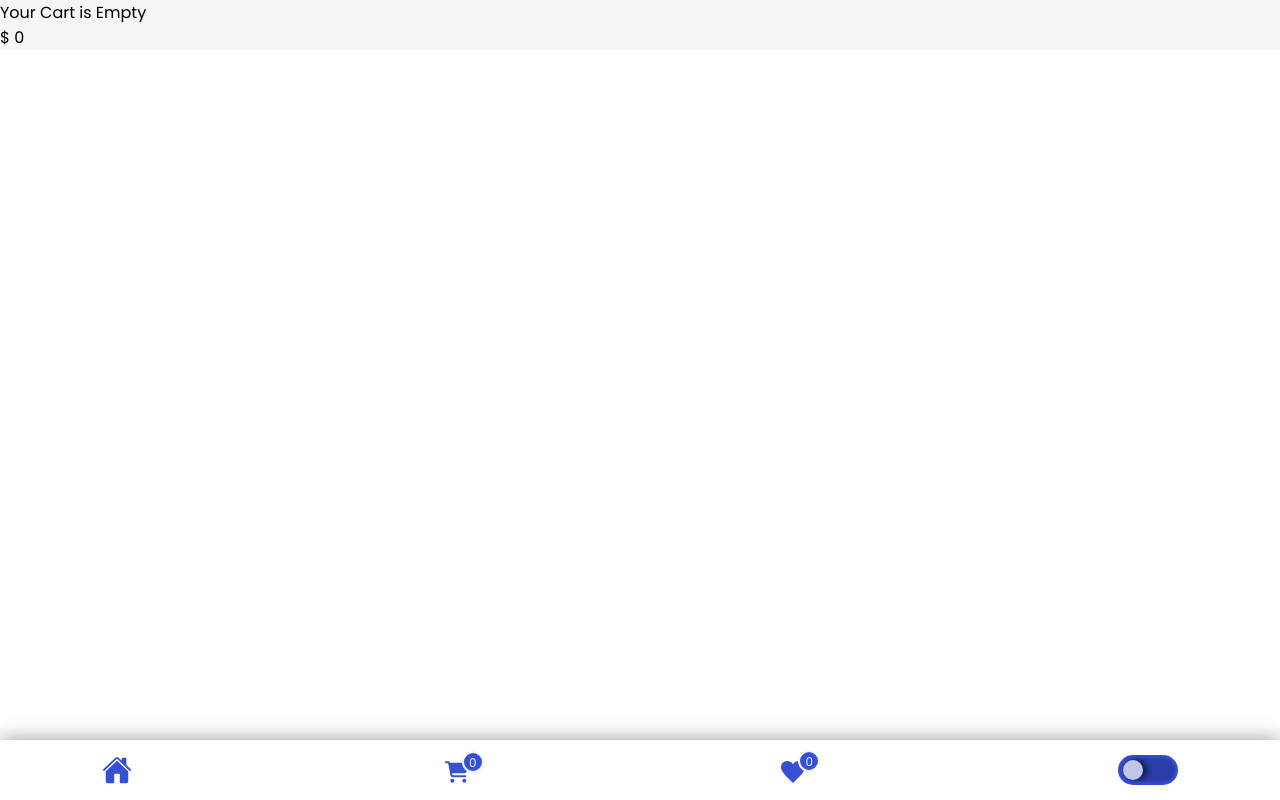
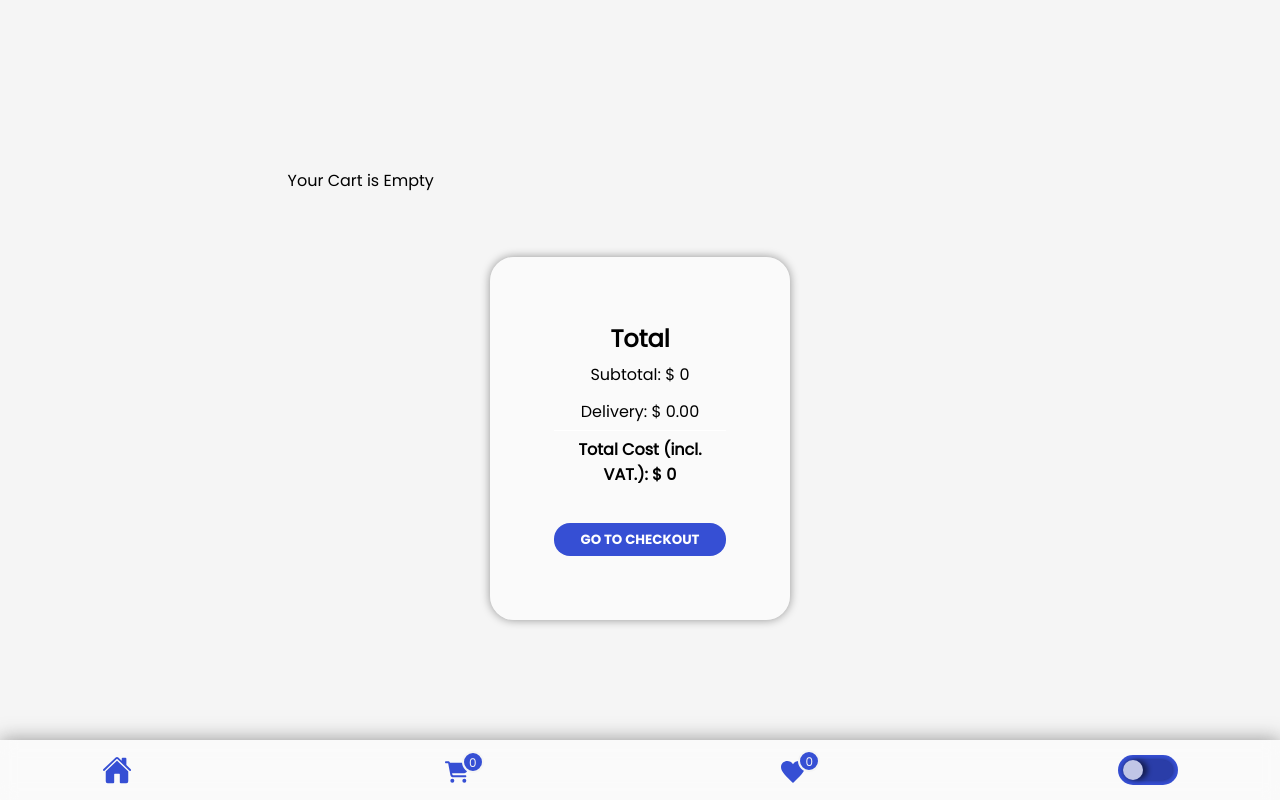
Before and after one commit to canyus70/Frontendabschlussarbeit-DummyJSON-Fake-Eshop, a React (Vite) app: page /cart in a window 1280 px wide. Built offline with nearby package versions, Linux system fonts and the light colour scheme.

Commit message:
an warenkorb und warenkorbitem + plus styling gearbeitet

```diff
--- a/src/App.jsx
+++ b/src/App.jsx
@@ -50,6 +50,8 @@ function App() {
 	const [brand, setBrand] = useState("");
 	const [favorites, setFavorites] = useState([]);
 	const [warenkorb, setWarenkorb] = useState([]);
+	const [filteredCart, setFilteredCart] = useState([])
+	const [cartlength, setCartlength]= useState(filteredCart.length)
 
 	const contextObject = {
 		products,
@@ -77,7 +79,11 @@ function App() {
 		warenkorb,
 		setWarenkorb,
 		darkmode,
-		setDarkmode
+		setDarkmode,
+		cartlength,
+		setCartlength,
+		filteredCart,
+		setFilteredCart
 	};
 
 	useEffect(() => {
@@ -87,6 +93,10 @@ function App() {
 			setDarkmode(false)
 		}
 	}, [])
+
+	useEffect(() => {
+setCartlength(filteredCart.length)
+	},[ filteredCart])
 
 	return (
 		<Products.Provider value={contextObject}>
--- a/src/components/cart/Cart.jsx
+++ b/src/components/cart/Cart.jsx
@@ -2,15 +2,16 @@ import { useContext, useEffect, useState } from "react";
 import { Products } from "../../context/Context";
 import Navbar from "../navbar/Navbar";
 import CartItem from "../cartitem/CartItem";
+import "./Cart.scss"
 
 
 const Cart = () => {
-const {warenkorb, setWarenkorb} = useContext(Products)
+const {warenkorb, setWarenkorb, cartlength, setCartlength,filteredCart, setFilteredCart} = useContext(Products)
 const [productcount, setProductCount]= useState({})
 const [totalPrice, setTotalPrice] = useState(0)
 
-const [filteredCart, setFilteredCart] = useState(warenkorb)
-
+/* const [filteredCart, setFilteredCart] = useState(warenkorb)
+ */
 useEffect(() => {
     setFilteredCart([...new Set(warenkorb)])
     const countObject = warenkorb.reduce((x, y) => {
@@ -27,12 +28,17 @@ useEffect(() => {
 
     });
     setTotalPrice(sum)
-    console.log(sum)
+    console.log(filteredCart)
 },[warenkorb])
+
+useEffect(() => {
+    setCartlength(filteredCart.length)
+
+},[warenkorb, filteredCart])
 
 
     return (
-<section>
+<section className="cartcontainer_Cart"> <div className="media_query">
     {filteredCart.length !== 0 ? (filteredCart.map((product, index) => (
         <CartItem
         product={product}
@@ -46,8 +52,15 @@ useEffect(() => {
 
 
     />
-    ))):  (<p>Your Cart is Empty</p>)  }
-    <div>$ {totalPrice}</div>
+    ))):  (<p className="cart_empty">Your Cart is Empty</p>)  }
+    </div>
+    <div className="price_container"><h2>Total</h2>
+        <p>Subtotal: $ {totalPrice}</p>
+        <p>Delivery: $ 0.00 </p>
+        <p>Total Cost (incl. VAT.): $ {totalPrice}  </p>
+        <div><button className="checkout_btn">GO TO CHECKOUT</button></div>
+    </div>
+
     <Navbar />
 </section>     );
 }
--- /dev/null
+++ b/src/components/cart/Cart.scss
@@ -0,0 +1,77 @@
+.cartcontainer_Cart {
+    padding-block: 8vh;
+    min-height: 100vh;
+    display: flex;
+    flex-direction: column;
+    justify-content: center;
+    align-items: center;
+
+    .media_query{
+        @media (min-width: 576px) {
+            display: grid;
+            grid-template-columns: 1fr 1fr;
+            gap: 5vh;
+        }
+        @media (min-width: 900px) {
+            display: grid;
+            grid-template-columns: 1fr 1fr 1fr;
+            gap: 5vh;
+        }
+        @media (min-width: 1200px) {
+            display: grid;
+            grid-template-columns: 1fr 1fr 1fr 1fr;
+            gap: 5vh;
+            place-items: center;
+        }
+    }
+
+
+
+    .cart_empty {
+        text-align: center;
+        padding-top: 20px;
+
+
+    }
+    .price_container {
+        text-align: center;
+        max-width: 300px;
+        margin: 0 auto;
+        padding: 5%;
+        background-color: var(--backgroundItem);
+        border-radius: 24px;
+        box-shadow: 0px 0px 10px 0px rgba(0,0,0,0.4);
+        margin-top: 8vh;
+        margin-bottom: 4vh;
+
+
+
+
+
+
+        p {
+            padding: 6px;
+            font-size: 1rem;
+
+            &:nth-of-type(2){
+                border-bottom: 1px solid white;
+
+            }
+            &:nth-of-type(3) {
+                font-weight: 900;
+
+            }
+        }
+            .checkout_btn {
+                font-family: "PoppinsBold", Arial, Helvetica, sans-serif;
+                color: white;
+                width: 100%;
+                padding: 4%;
+                border-radius: 16px;
+                border: none;
+                background-color: var(--select);
+                margin-top: 30px;
+
+        }
+    }
+}
--- a/src/components/cartitem/CartItem.jsx
+++ b/src/components/cartitem/CartItem.jsx
@@ -79,11 +79,7 @@ setIndex(warenkorb.map(item => item.id).indexOf(product.id))
 
     return (
         <article  className="cartPage_wrap">
-        <div className="header_wrap_cart">
-            <div className="leftArrow_wrap_cart" onClick={() => navigate(-1)}> <LeftArrow /> </div>
-            <h2 className="headerTitle_cart">{product.title}</h2>
-            <div className="heart_wrap_cart" onClick={() => addToFavorites(product)}> {favoriteSelected ? <HeartFilled /> : <Heart />} </div>
-        </div>
+
 
         <div className="detailCard_wrap_cart">
             <img src={product.thumbnail} alt={product.title} />
--- a/src/components/cartitem/CartItem.scss
+++ b/src/components/cartitem/CartItem.scss
@@ -1,29 +1,17 @@
 .cartPage_wrap{
-    // kompletter wrapper der Detailpage
-    padding: 5%;
-    padding-bottom: 20vh;
+    padding:5%;
     background-color: var(--background);
     @media (min-width: 576px){
         text-align: center;
     }
 
-    .header_wrap_cart{
-        margin-top: 3vh;
-        margin-bottom: 4vh;
-        text-align: center;
-        position: relative;
-        .leftArrow_wrap_cart{
-            position: absolute;
-            margin-right: 10px;
-            &:hover{
-                cursor: pointer;
-            }
-        }
+
         .headerTitle_cart{
             // text-align: center;
             max-width: 80%;
             margin: 0 auto;
             display: inline-block;
+            font-size: 3vh;
         }
         .heart_wrap_cart{
             position: absolute;
@@ -31,13 +19,17 @@
             top: 0;
 
         }
-    }
+
 
     .detailCard_wrap_cart{
         max-width: 500px;
         margin: 0 auto;
+        box-shadow: 0px 0px 10px 0px rgba(0,0,0,0.4);
+        border-radius: 24px;
         img {
-            max-width: 100%;
+            width: 100%;
+            aspect-ratio: 1/1;
+            object-fit: cover;
             display: block;
             border-top-right-radius: 24px;
             border-top-left-radius: 24px;
@@ -52,6 +44,18 @@
                 display: flex;
                 justify-content: space-between;
                 text-align: left;
+                h2 {
+                    font-size: 2.2vw;
+                    @media (min-width: 1200px) {
+                        font-size: 2vh;
+                    }
+                    @media (max-width: 576px ) {
+                        font-size: 4vw;
+
+                    }
+
+                }
+
 
                 .quantityCounter_wrap_cart{
                     display: flex;
--- a/src/components/navbar/Navbar.jsx
+++ b/src/components/navbar/Navbar.jsx
@@ -11,6 +11,7 @@ import CartIconcopy from "../svg/CartIconcopy";
 const Navbar = () => {
 
    const changeMode = useContext(Products)
+   const {cartlength, warenkorb,filteredCart,setCartlength} = useContext(Products)
 
       const modeChange = () => {
          if (localStorage.getItem("darkmode") === "false") {
@@ -24,6 +25,11 @@ const Navbar = () => {
             changeMode.setDarkmode(false)
          }
       }
+useEffect(() => {
+   setCartlength(filteredCart.length)
+
+},[ warenkorb,filteredCart])
+
 
     return (
       <nav className="nav_Navbar">
```
